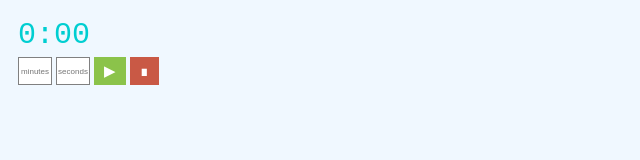
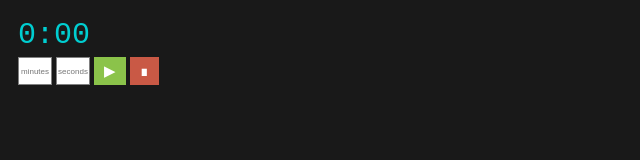
Before and after one commit to willywyio/notion, a plain HTML site: page timer.html in a window 1280 px wide. Shown: the whole page, without its empty margins (0-640 px from the left). Drawn offline with Linux system fonts and the light colour scheme.

Commit message:
timer.html

```diff
--- a/timer.html
+++ b/timer.html
@@ -8,10 +8,10 @@
 
   <style>
     body{
-      background-color: aliceblue;
+      background-color: #191919;
     }
     .section {
-      background-color: aliceblue;
+      background-color: #191919;
       padding: 10px;
       width: fit-content;
 
```
